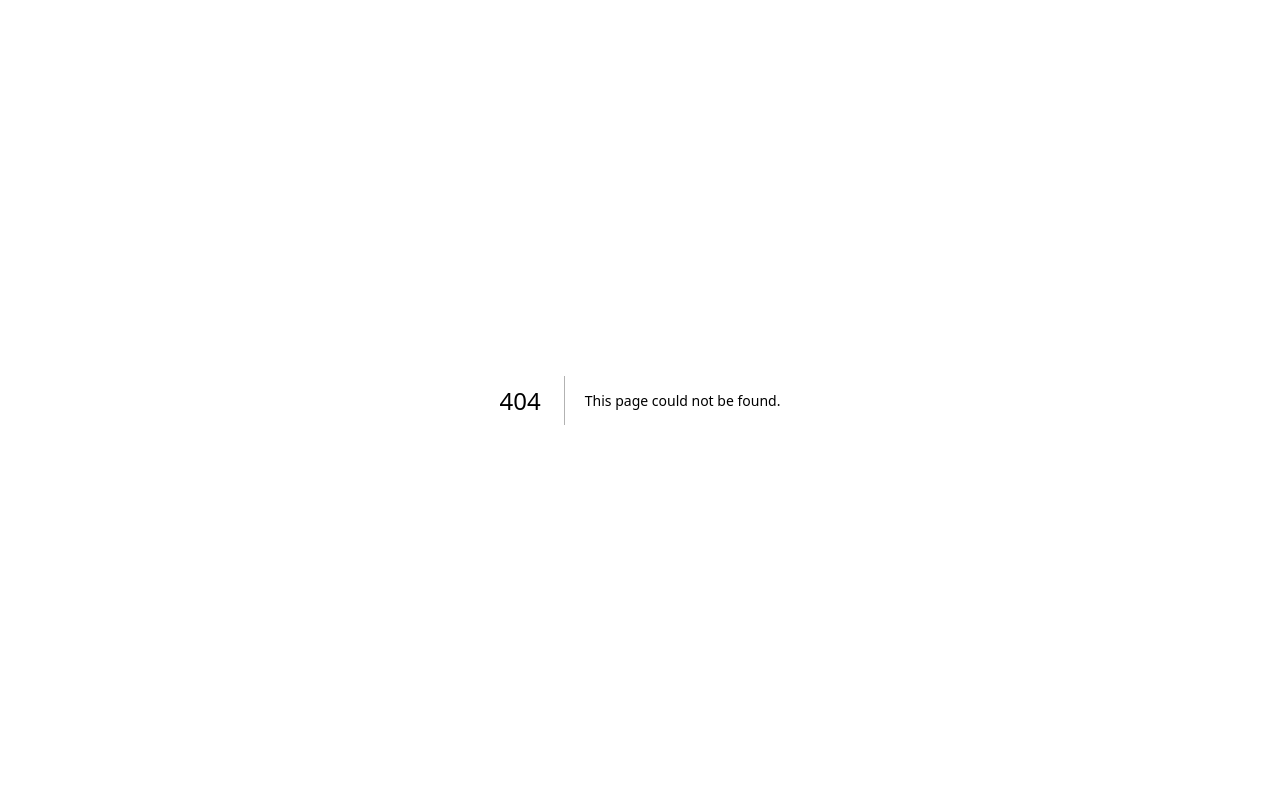
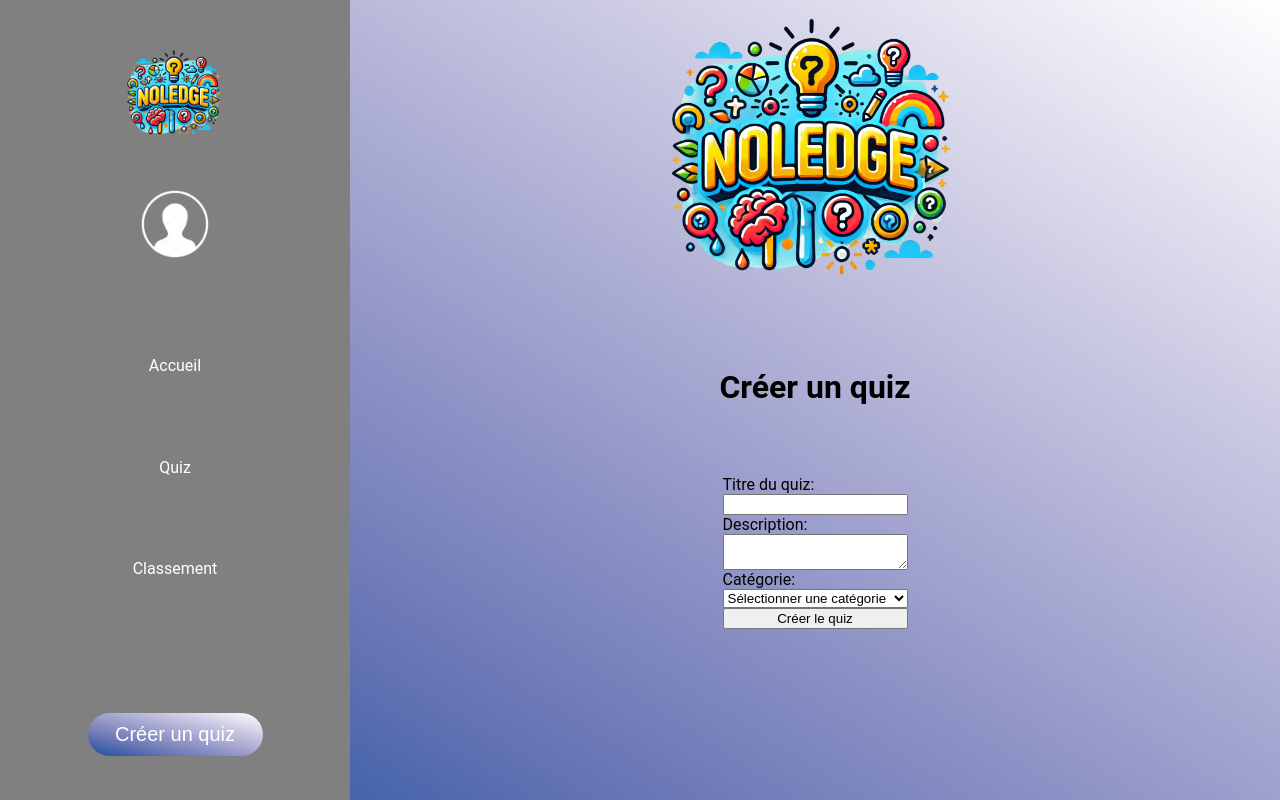
Before and after one commit to filrougeB3/Front-end, a Next.js app: page /create-quiz in a window 1280 px wide. Before the commit this address had no page. Built offline with nearby package versions, Linux system fonts and the light colour scheme.

Commit message:
homepage + create quizz + routes

```diff
--- a/app/CSS/globals.css
+++ b/app/CSS/globals.css
@@ -2,8 +2,7 @@ body {
   margin: 0;
   padding: 0;
   font-family: 'Roboto', sans-serif;
-  background: rgb(2,0,36);
-  background: linear-gradient(90deg, rgba(2,0,36,1) 0%, rgba(8,46,128,1) 35%, rgba(0,140,255,1) 100%);
+  background-image: linear-gradient(to right top, #194e9d, #6875b5, #9ea0cd, #d0cee5, #ffffff);
 }
 
 .container {
@@ -12,7 +11,6 @@ body {
 
 .logo-nav {
   border-radius: 50px;
-  margin-top: 10%;
 }
 
 .content {
@@ -40,6 +38,7 @@ body {
   display: flex;
   flex-direction: column;
   align-items: center;
+  justify-content: center;
   background-color: grey;
   gap: 30px;
   width: 350px;
@@ -62,10 +61,49 @@ a {
 .create-quiz {
   margin-top: 30%;
   border-radius: 25px;
-  background-color: #00a8cc;
+  background-image: linear-gradient(to right top, #194e9d, #6875b5, #9ea0cd, #d0cee5, #ffffff);
   border: none;
   width: 50%;
   font-size: 20px;
   color: white;
   padding: 10px;
 }
+
+.quiz-list {
+  display: flex;
+  gap: 5%;
+}
+
+.category-list {
+  display: flex;
+  gap: 5%;
+}
+
+.quiz-item, .category-item {
+  display: flex;
+  flex-direction: column;
+  align-items: center;
+  justify-content: center;
+  background-color: #194E9D;
+  border-radius: 25px;
+  width: 200px;
+  height: 175px;
+  color: white;
+}
+
+.create-quiz-form {
+  display: flex;
+  flex-direction: column;
+  align-items: center;
+  justify-content: center;
+  gap: 20px;
+  margin-top: 5%;
+}
+
+.quiz-form {
+  display: flex;
+  flex-direction: column;
+  justify-content: center;
+  gap: 5%;
+  margin-top: 3%;
+}
--- a/app/asidemenu.js
+++ b/app/asidemenu.js
@@ -11,8 +11,15 @@ export default function NavBar() {
           width={100}
           height={100}
         />
+        <Image
+            src="/profile.png"
+            alt="Profile"
+            className="logo-nav"
+            width={100}
+            height={100}
+          />
         <li>
-          <a href="/accueil">Accueil</a>
+          <a href="/">Accueil</a>
         </li>
         <li>
           <a href="/quiz">Quiz</a>
@@ -21,7 +28,7 @@ export default function NavBar() {
           <a href="/classement">Classement</a>
         </li>
         <button className="create-quiz">
-          <a>Créer un quiz</a>
+          <a href="/create-quiz">Créer un quiz</a>
         </button>
       </ul>
     </nav>
--- /dev/null
+++ b/app/create-quiz/page.js
@@ -0,0 +1,48 @@
+import React from "react";
+import "../CSS/globals.css";
+import NavBar from "../asidemenu";
+import Image from "next/image";
+
+export default function CreateQuiz() {
+  return (
+    <div className="container">
+      <NavBar />
+      <div className="content">
+        <div className="logo">
+          <Image
+            src="/logo_noledge.png"
+            alt="A ledge"
+            width={300}
+            height={300}
+          />
+        </div>
+        <div className="create-quiz-form">
+        <h1>Créer un quiz</h1>
+        <form className="quiz-form">
+          <label htmlFor="quiz-title">Titre du quiz:</label>
+          <input type="text" id="quiz-title" name="quiz-title" required />
+
+          <label htmlFor="quiz-description">Description:</label>
+          <textarea
+            id="quiz-description"
+            name="quiz-description"
+            required
+          ></textarea>
+
+          <label htmlFor="quiz-category">Catégorie:</label>
+          <select id="quiz-category" name="quiz-category" required>
+            <option value="">Sélectionner une catégorie</option>
+            <option value="sport">Sport</option>
+            <option value="science">Science</option>
+            <option value="cinema">Cinéma</option>
+            <option value="histoire">Histoire</option>
+            <option value="musique">Musique</option>
+          </select>
+
+          <button type="submit">Créer le quiz</button>
+        </form>
+        </div>
+      </div>
+    </div>
+  );
+}
```
Also changed, not shown: app/page.js (+34 -2 lines), public/profile.png (added).
